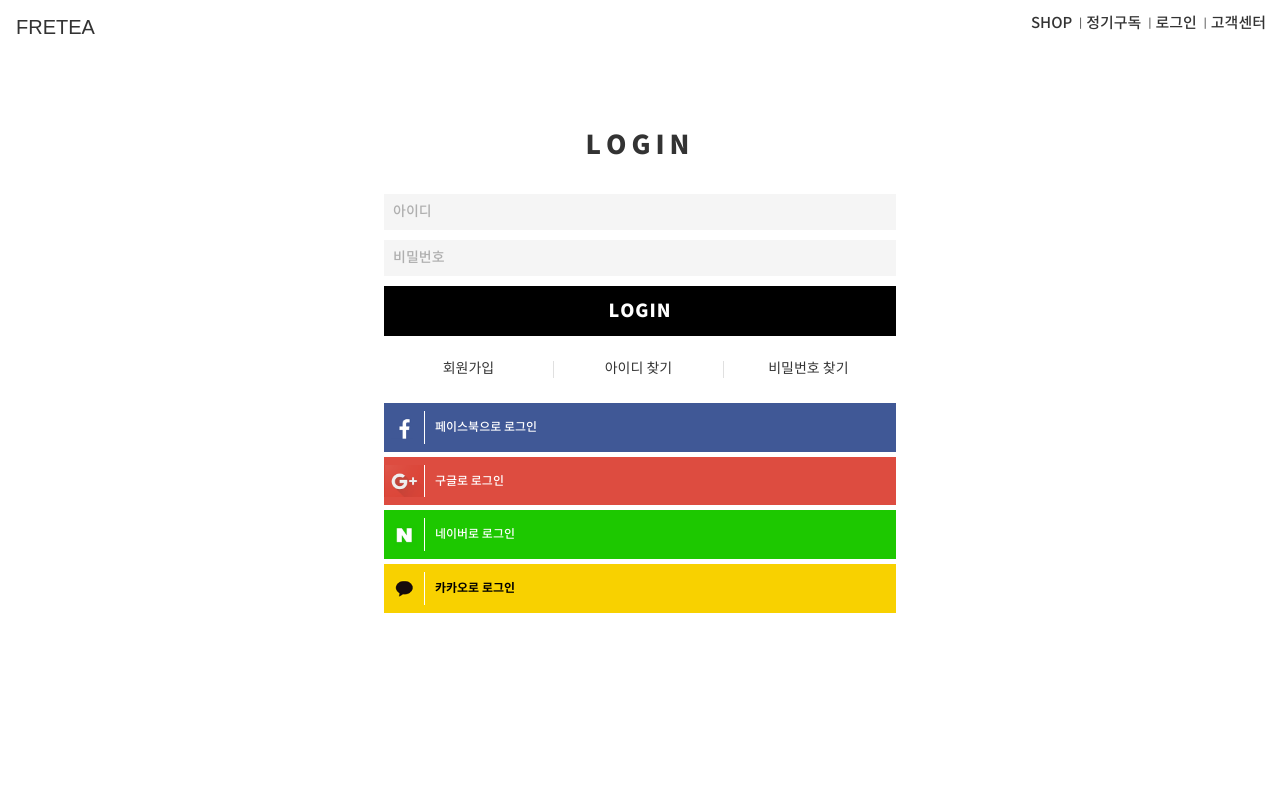
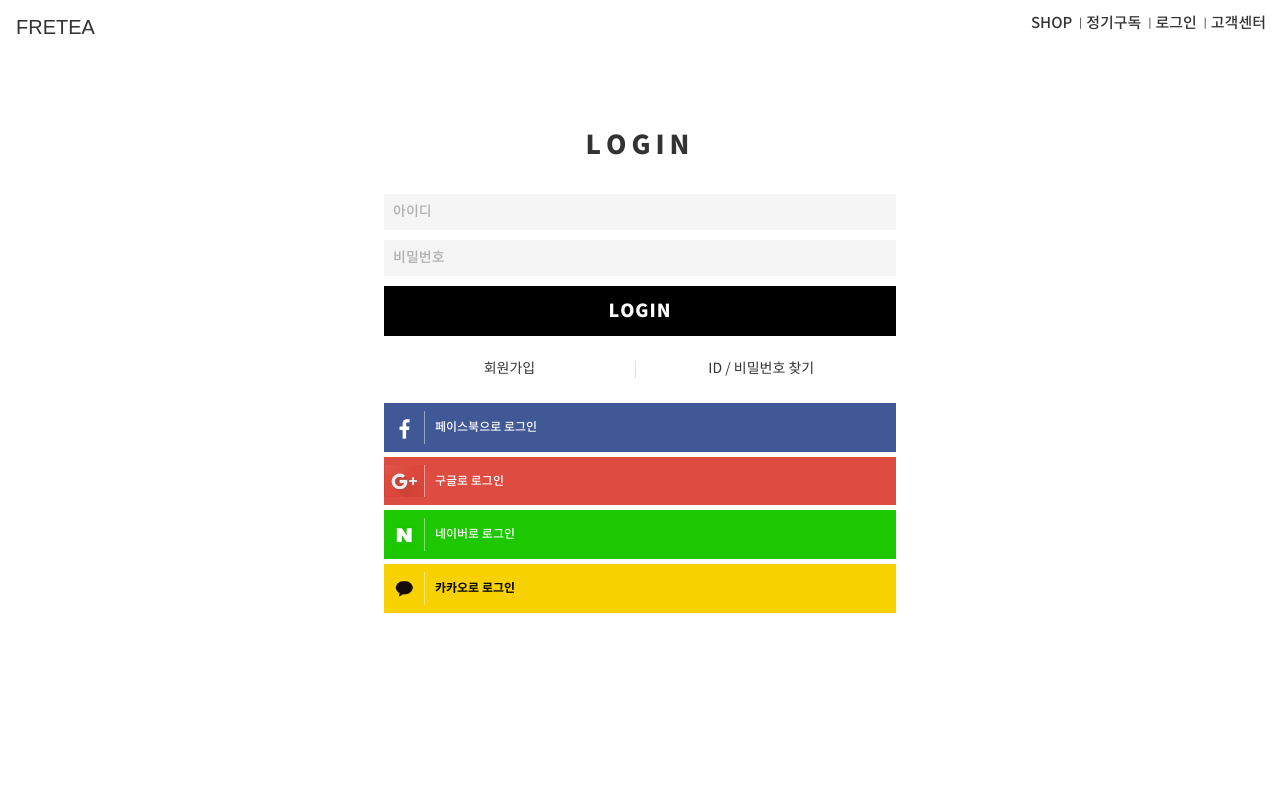
Before and after one commit to jo-narae/fretea, a Vue app: page /member/login in a window 1280 px wide. Shown: the top 800 px of the page. Built offline with nearby package versions, Linux system fonts and the light colour scheme; a web font is replaced by a local one.

Commit message:
ID/비밀번호 찾기 영역 추가

```diff
--- a/src/assets/style/common.scss
+++ b/src/assets/style/common.scss
@@ -81,7 +81,7 @@ ul {
 			-ms-flex: 1;
 			flex: 1;
 			float: left;
-			width: 33%;
+			width: 49%;
 			margin-bottom: 25px;
 			display: inline-block;
 			border-right: 1px solid $color_light_gray;
--- a/src/assets/style/member.scss
+++ b/src/assets/style/member.scss
@@ -7,7 +7,7 @@
 
 .sns-logo {
 	width: 40px;
-	border-right: 1px solid $color_white;
+	border-right: 1px solid $color_opacity_white;
 	margin-right: 10px;
 	text-align: center;
 	vertical-align: middle;
--- /dev/null
+++ b/src/components/member/FindId.vue
@@ -0,0 +1,10 @@
+<template>
+  <div>
+    아이디
+  </div>
+</template>
+
+<script>
+export default {
+}
+</script>
--- /dev/null
+++ b/src/components/member/FindIdPwd.vue
@@ -0,0 +1,18 @@
+<template>
+  <div>
+    <find-id></find-id>
+    <find-pwd></find-pwd>
+  </div>
+</template>
+
+<script>
+import FindId from '@/components/member/FindId'
+import FindPwd from '@/components/member/FindPwd'
+
+export default {
+  components: {
+    FindId,
+    FindPwd,
+  },
+}
+</script>
--- /dev/null
+++ b/src/components/member/FindPwd.vue
@@ -0,0 +1,10 @@
+<template>
+  <div>
+    비밀번호
+  </div>
+</template>
+
+<script>
+export default {
+}
+</script>
--- a/src/components/member/Login.vue
+++ b/src/components/member/Login.vue
@@ -6,8 +6,7 @@
     <button class="btn-login">LOGIN</button>
     <ul>
       <li @click="movePath('join')">회원가입</li>
-      <li>아이디 찾기</li>
-      <li>비밀번호 찾기</li>
+      <li @click="movePath('findIdPwd')">ID / 비밀번호 찾기</li>
     </ul>
     <button class="btn-font btn-facebook">
       <img class="sns-logo" src="/static/img/logo_facebook.png" />페이스북으로 로그인
--- a/src/router/index.js
+++ b/src/router/index.js
@@ -7,6 +7,7 @@ import Member from '@/components/Member'
 import Login from '@/components/member/Login'
 import Join from '@/components/member/Join'
 import JoinComplete from '@/components/member/JoinComplete'
+import FindIdPwd from '@/components/member/FindIdPwd'
 
 Vue.use(Router)
 
@@ -45,7 +46,13 @@ export default new Router({
               path: 'joinComplete',
               name: 'JoinComplete',
               component: JoinComplete,
-              meta: { navActive: true, pageName: 'join'},
+              meta: { navActive: true, pageName: 'joinComplete'},
+            },
+            {
+              path: 'findIdPwd',
+              name: 'FindIdPwd',
+              component: FindIdPwd,
+              meta: { navActive: true, pageName: 'findIdPwd'},
             },
           ]
         },
```
